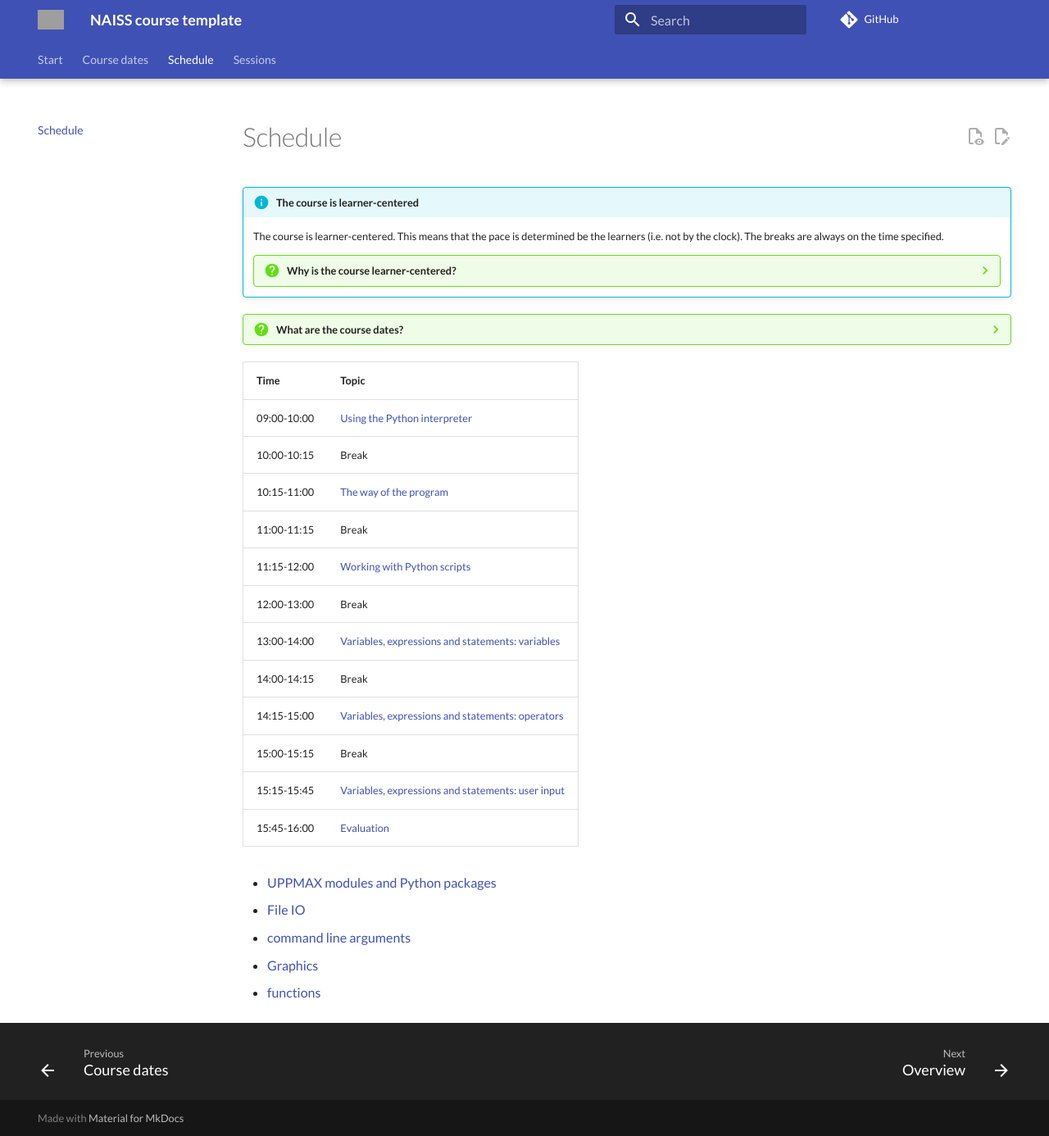
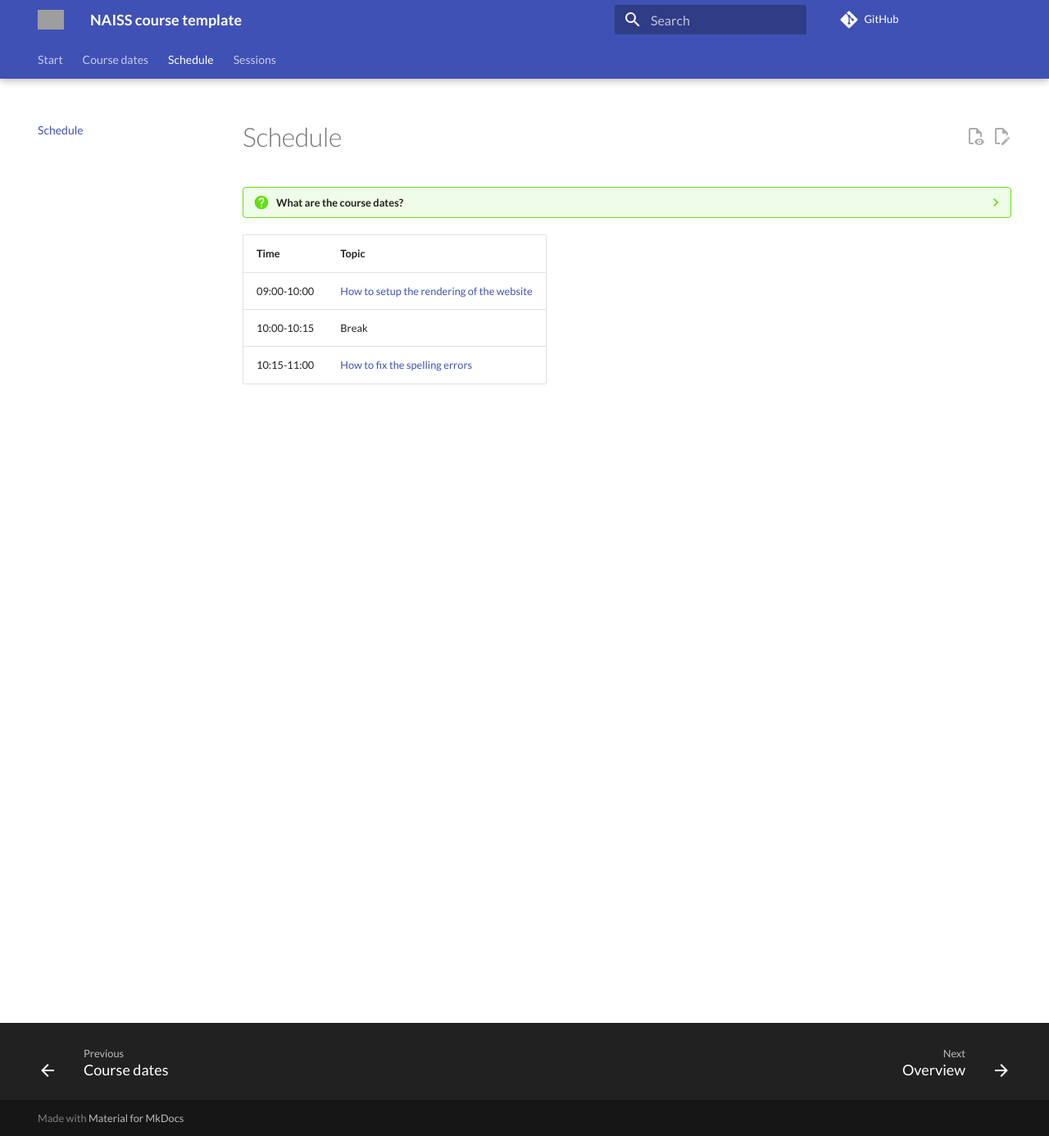
Before and after one commit to richelbilderbeek/naiss_course_template, an MkDocs documentation site: the page built from docs/schedule.md, in a window 1280 px wide and 1386 px high. Shown: the whole window at 82% size. Built offline with MkDocs 1.6.1 and Material for MkDocs 9.7.7, drawn with Linux system fonts in a browser that asks for light colours; comment, search, counter and statistics services are not loaded; grey boxes are pictures that could not be loaded.

Commit message:
Fix links

```diff
--- a/docs/schedule.md
+++ b/docs/schedule.md
@@ -6,37 +6,12 @@ tags:
 
 # Schedule
 
-!!! info "The course is learner-centered"
-
-    The course is learner-centered. This means that the pace is determined
-    be the learners (i.e. not by the clock).
-    The breaks are always on the time specified.
-
-    ???- question "Why is the course learner-centered?"
-
-        See [the frequently asked questions](faq.md)
-
 ???- question "What are the course dates?"
 
     See [the course dates](course_dates.md).
 
  Time       | Topic
 ------------|-----------------------------------------------------------------
-09:00-10:00 | [Using the Python interpreter](sessions/using_the_python_interpreter.md)
+09:00-10:00 | [How to setup the rendering of the website](how_to_setup_website_rendering/README.md)
 10:00-10:15 | Break
-10:15-11:00 | [The way of the program](sessions/the_way_of_the_program.md)
-11:00-11:15 | Break
-11:15-12:00 | [Working with Python scripts](sessions/working_with_python_scripts.md)
-12:00-13:00 | Break
-13:00-14:00 | [Variables, expressions and statements: variables](sessions/variables_expressions_and_statements_1.md)
-14:00-14:15 | Break
-14:15-15:00 | [Variables, expressions and statements: operators](sessions/variables_expressions_and_statements_2.md)
-15:00-15:15 | Break
-15:15-15:45 | [Variables, expressions and statements: user input](sessions/variables_expressions_and_statements_3.md)
-15:45-16:00 | [Evaluation](evaluation.md)
-
-- [UPPMAX modules and Python packages](sessions/hello_little_turtles.md)
-- [File IO](sessions/files.md)
-- [command line arguments](sessions/command_line_arguments.md)
-- [Graphics](sessions/graphics.md)
-- [functions](sessions/functions.md)
+10:15-11:00 | [How to fix the spelling errors](sessions/how_to_fix_spelling_errors/README.md)
```
Also changed, not shown: docs/course_dates.md (+1 -10 lines), docs/index.md (+2 -12 lines).
